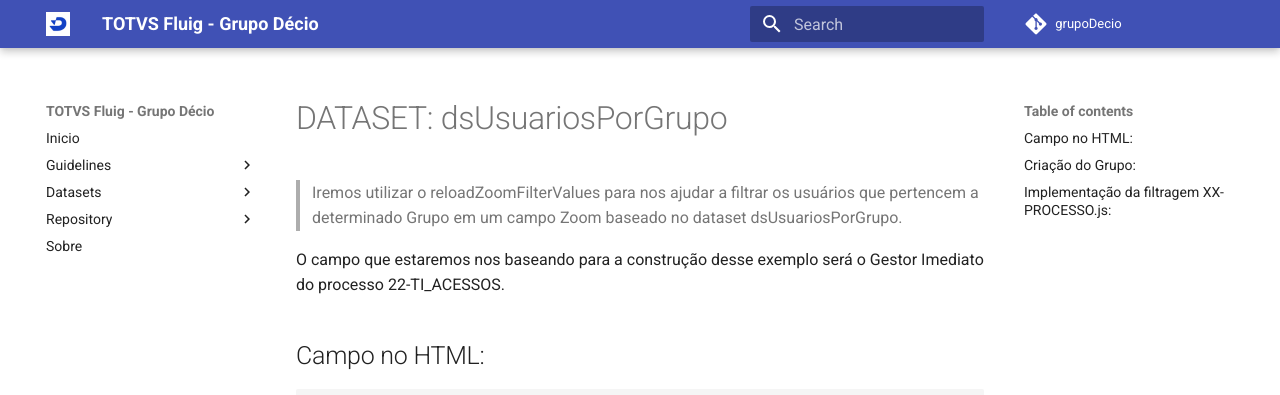
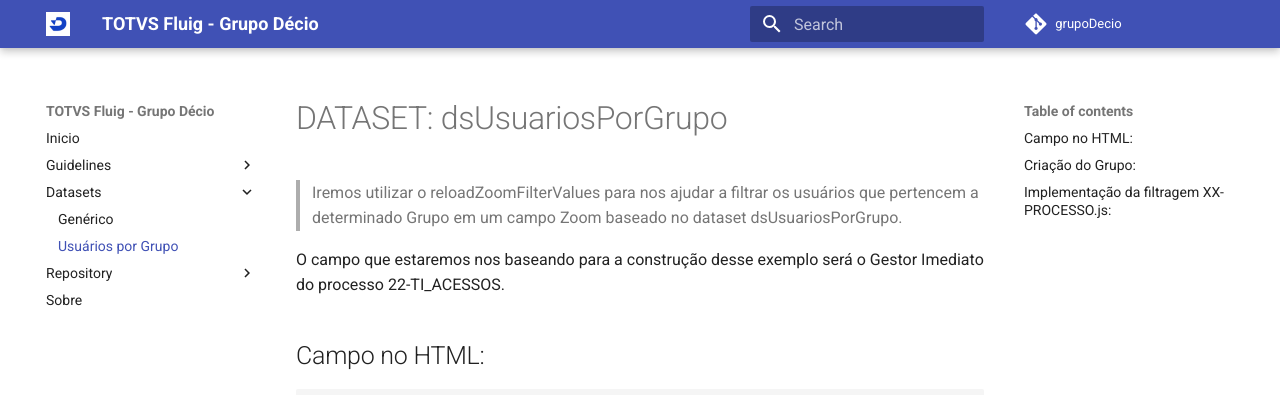
Before and after one commit to grupoDecio/docs, an MkDocs documentation site: the page built from docs/datasets/dsUsuariosPorGrupo.md, in a window 1280 px wide. Shown: the top 395 px of the page. Built offline with MkDocs 1.6.1 and Material for MkDocs 9.7.7, drawn with Linux system fonts in a browser that asks for light colours; comment, search, counter and statistics services are not loaded.

Commit message:
update: Inserindo página na Navbar

```diff
--- a/mkdocs.yml
+++ b/mkdocs.yml
@@ -8,6 +8,7 @@
     - 'Guia do Iniciante': 'guidelines/begginers_guide.md'
   - Datasets:
     - 'Genérico': 'datasets/ds_generico.md'
+    - 'Usuários por Grupo': 'datasets/dsUsuariosPorGrupo.md'
   - Repository:
     - 'GitHub': 'repository/github.md'
   - Sobre: about.md
```
